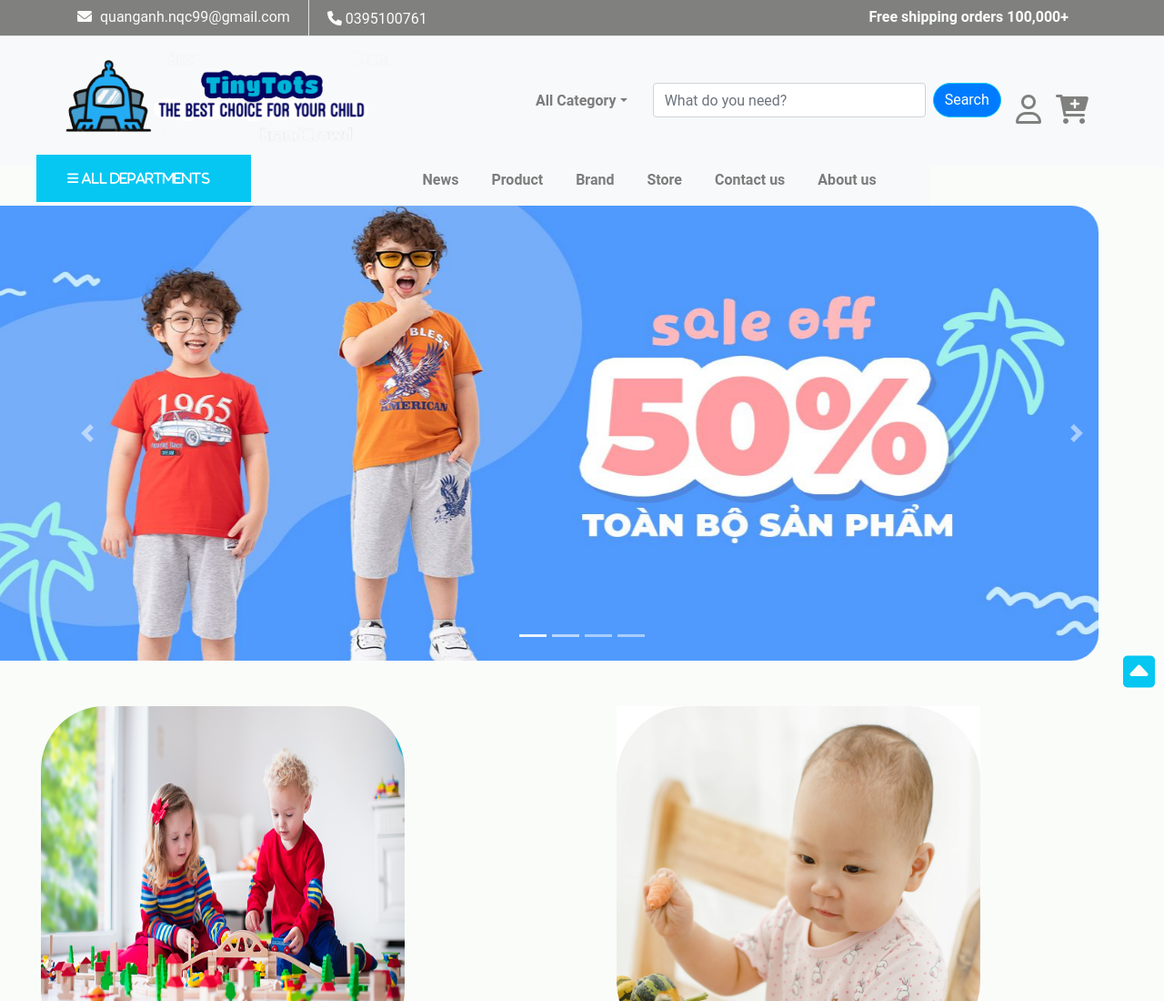
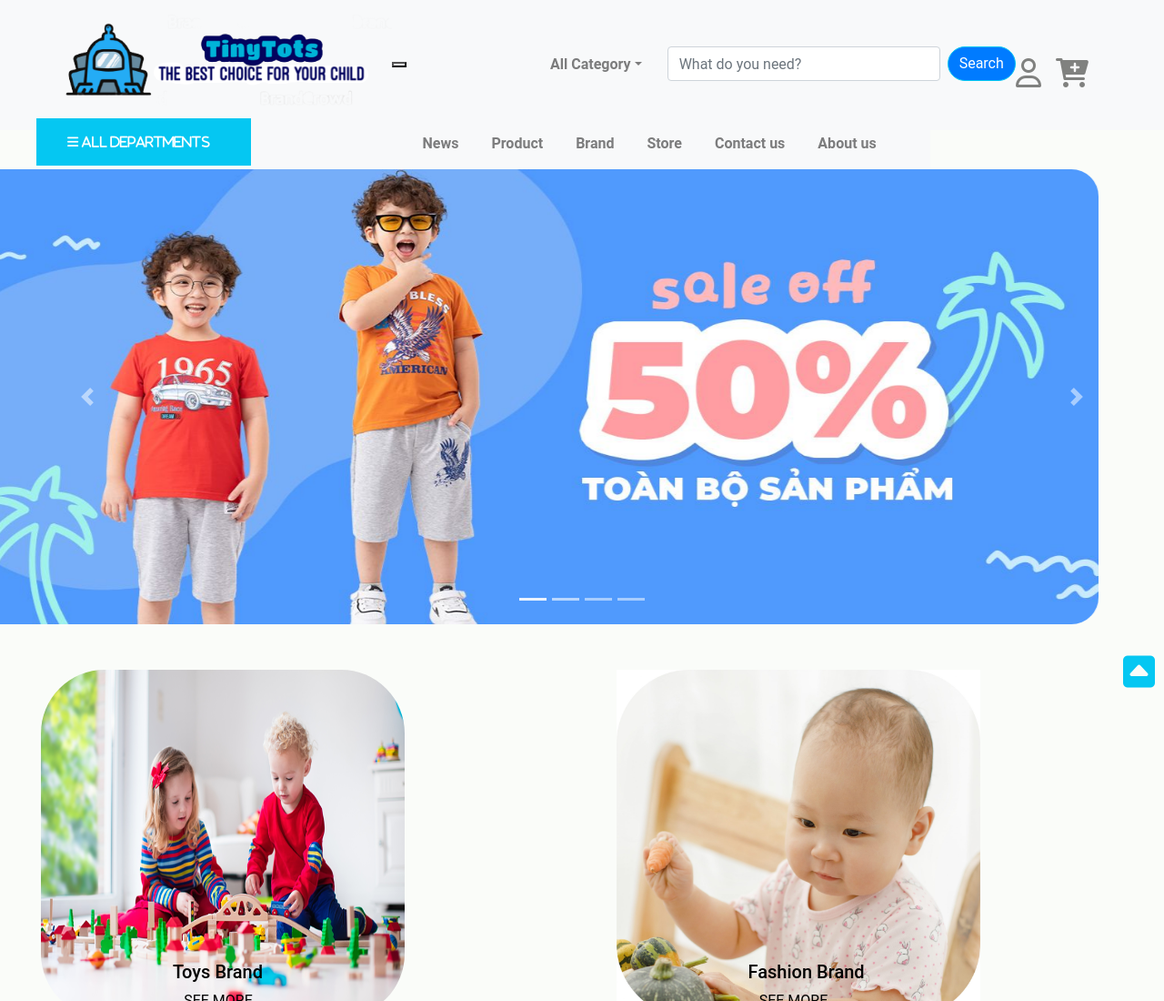
Before and after one commit to AnhJenda/tinytots-project-main, a plain HTML site: page index.html in a window 1280 px wide. Shown: the top 1100 px of the page at 91% size. Drawn offline with nearby package versions, Linux system fonts and the light colour scheme.

Commit message:
Update index.html

```diff
--- a/index.html
+++ b/index.html
@@ -15,35 +15,17 @@
     <link rel="stylesheet" href="css/jquery-ui.min.css" type="text/css">
     <link rel="stylesheet" href="css/slicknav.min.css" type="text/css">
     <link rel="stylesheet" href="css/home-style.css" type="text/css">
-    <link rel="stylesheet" href="css/style.css">
     <link rel="stylesheet" href="https://cdnjs.cloudflare.com/ajax/libs/font-awesome/4.7.0/css/font-awesome.min.css">
     <link rel="stylesheet" href="https://cdnjs.cloudflare.com/ajax/libs/font-awesome/6.0.0-beta3/css/all.min.css" integrity="sha512-Fo3rlrZj/k7ujTnHg4CGR2D7kSs0v4LLanw2qksYuRlEzO+tcaEPQogQ0KaoGN26/zrn20ImR1DfuLWnOo7aBA==" crossorigin="anonymous" referrerpolicy="no-referrer" />
 </head>
 <body>
 <header class="header-section">
-    <div class="header-top">
-        <div class="container">
-            <div class="ht-left">
-                <div class="mail-service">
-                    <i class="fa fa-envelope"></i>
-                    quanganh.nqc99@gmail.com
-                </div>
-                <div class="phone-service">
-                    <i class="fa fa-phone"></i>
-                    0395100761
-                </div>
-            </div>
-            <div class="ht-right">
-                <p><strong>Free shipping orders 100,000+</strong></p>
-            </div>
-        </div>
-    </div>
     <div class="header-second">
         <nav id="nav" class="navbar navbar-expand-lg navbar-light bg-light">
             <div class="sticky container-fluid">
                 <a href="index.html"><img width="400px" src="img-source/logo_khổ_ngang%20(2).png"/> </a>
-            <button class="navbar-toggler" type="button" data-bs-toggle="collapse" data-bs-target="#navbarSupportedContent" aria-controls="navbarSupportedContent" aria-expanded="false" aria-label="Toggle navigation">
-                <span class="navbar-toggler-icon"></span>
+                <button class="navbar-toggle" type="button" data-bs-toggle="collapse" data-bs-target="#navbarSupportedContent" aria-controls="navbarSupportedContent" aria-expanded="false" aria-label="Toggle navigation">
+                    <span class="navbar-toggle-icon"></span>
                 </button>
                 <div class="collapse navbar-collapse" id="navbarSupportedContent">
                     <ul class="search navbar-nav me-auto mb-2 mb-lg-0">
```
Lines whose indentation alone changed are shown as unchanged.
